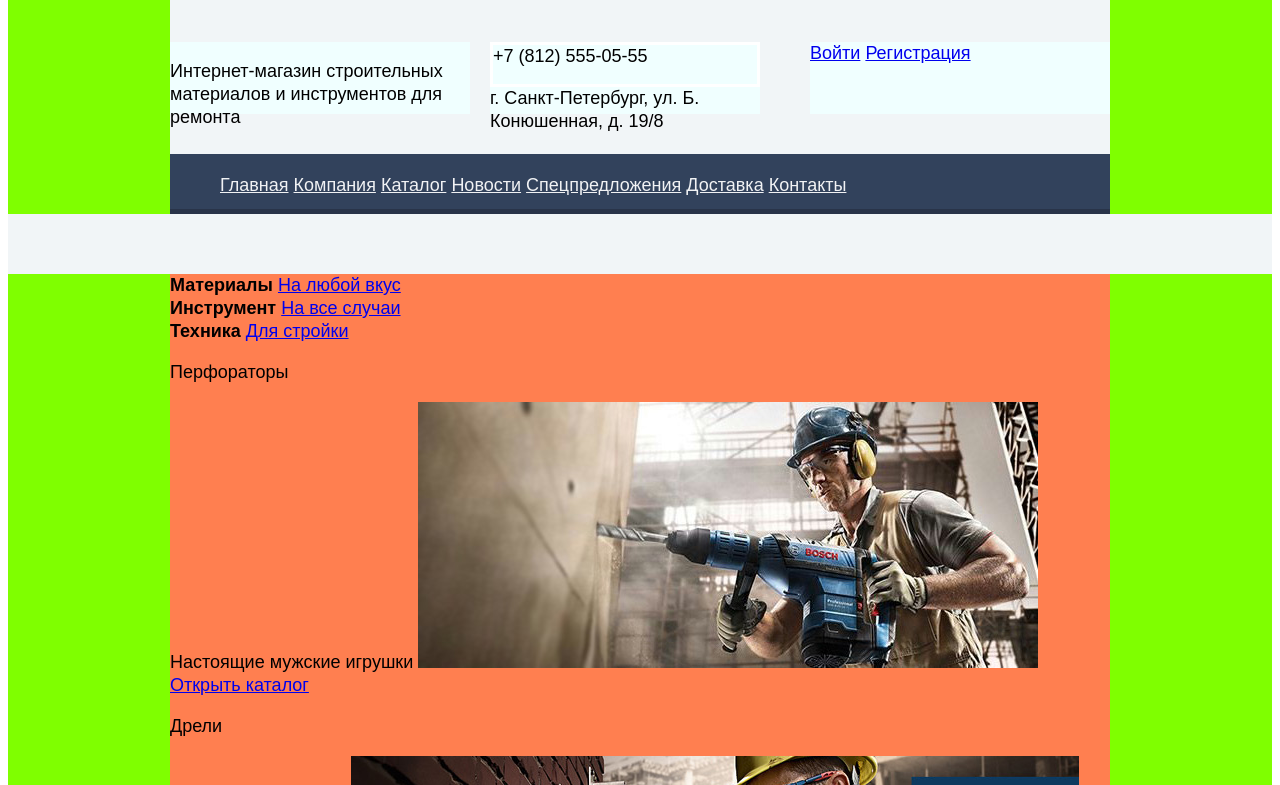
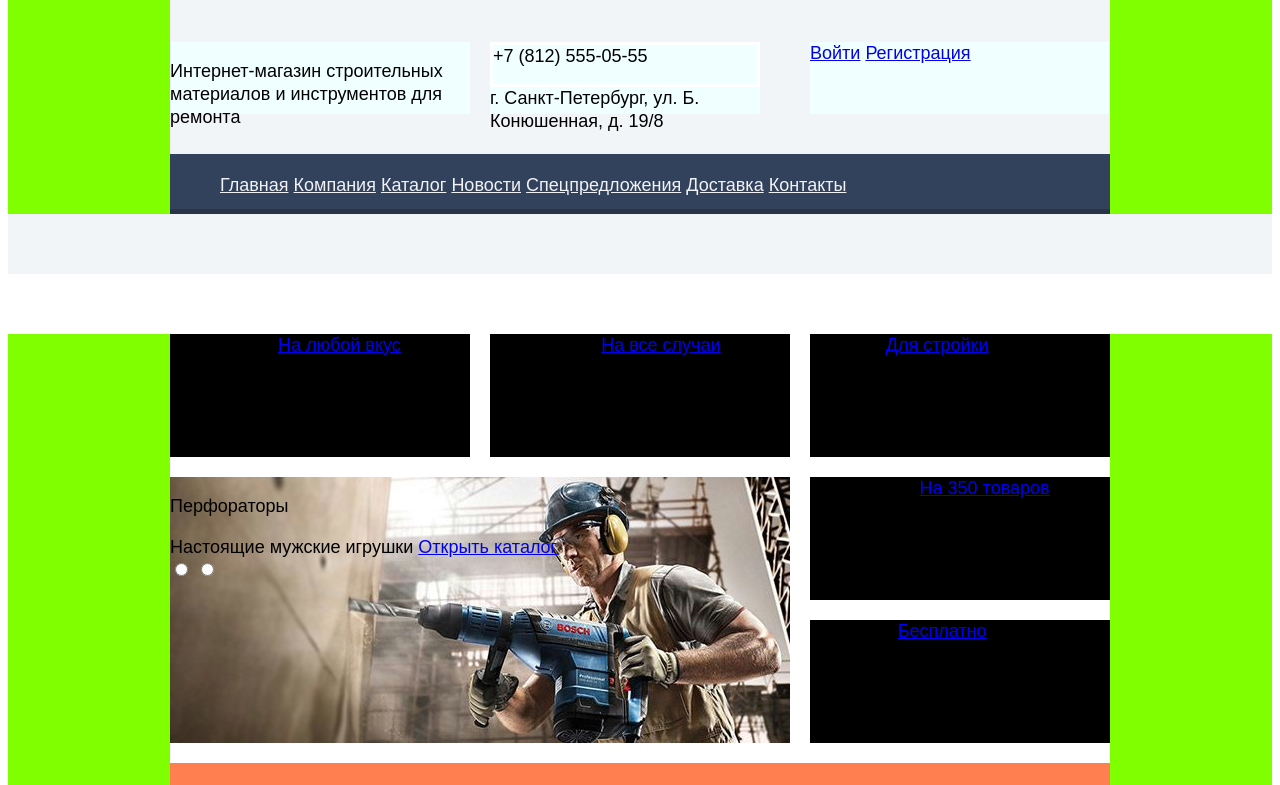
Before and after one commit to 3404302/340977-technomart, a plain HTML site: page index.html in a window 1280 px wide. Shown: the part 95-880 px from the top of the page. Drawn offline with Linux system fonts and the light colour scheme; a web font is replaced by a local one.

Commit message:
сетка

```diff
--- a/css/style.css
+++ b/css/style.css
@@ -146,7 +146,7 @@ ul.header-top-list {
 }
 
 .registration-form-login {
-    visibility: hidden;
+    display: none;
 }
 
 .header-bottom-section-inner {
@@ -167,6 +167,55 @@ ul.header-top-list {
 
 .header-navigation li > a {
     color: #f1f2f4;
+}
+
+.page-content {
+    padding-top: 60px;
+    background-color: #ffffff;
+}
+
+.promo-section-inner {
+   background-color: #ffffff;
+}
+
+.promo-item {
+    width: 300px;
+    height: 123px;
+    background-color: black;
+    margin-bottom: 20px;
+    margin-right: 20px;
+    float: left;
+}
+
+.promo-item:nth-child(3n) {
+    margin-right: 0;
+}
+
+.promo-item:last-child {
+    float: right;
+}
+
+.promo-item:nth-child(5) {
+    float: right;
+    margin-right: 0;
+}
+
+.promo-item-slider {
+    width: 620px;
+    height: 266px;
+    background-image: url(/img/slider-1.jpg);
+    margin-right: 20px;
+    margin-bottom: 0;
+    float: left;
+}
+
+.promo-slider-2 {
+    display: none;
+}
+
+.goods-header {
+    background-color: #f7f3ec;
+    height: 90px;
 }
 
 
--- a/index.html
+++ b/index.html
@@ -113,7 +113,7 @@
                         <b>Техника</b>
                         <a class="button promo-item-button" href="#">Для стройки</a>
                     </div>
-                    <div class="promo-item-slider"><!--ТУТ СЛАЙДЕР картинки бэкграундом-->
+                    <div class="promo-item-slider promo-item"><!--ТУТ СЛАЙДЕР картинки бэкграундом-->
                         <div class="promo-slider">
                             <div class="promo-slider-inner">
                                 <div class="promo-slider-slides">
@@ -122,7 +122,7 @@
                                         <span>Настоящие мужские игрушки</span>
                                         <a class="promo-arrow-left" href="#"></a>
                                         <a class="promo-arrow-right" href="#"></a>
-                                        <img src="img/slider-1.jpg" alt="Перфораторы">
+                                        <!--<img src="img/slider-1.jpg" alt="Перфораторы">-->
                                         <a class="button promo-slider-button" href="/catalog.html">Открыть каталог</a>
                                     </div>
                                     <div class="promo-slider-2">
```
